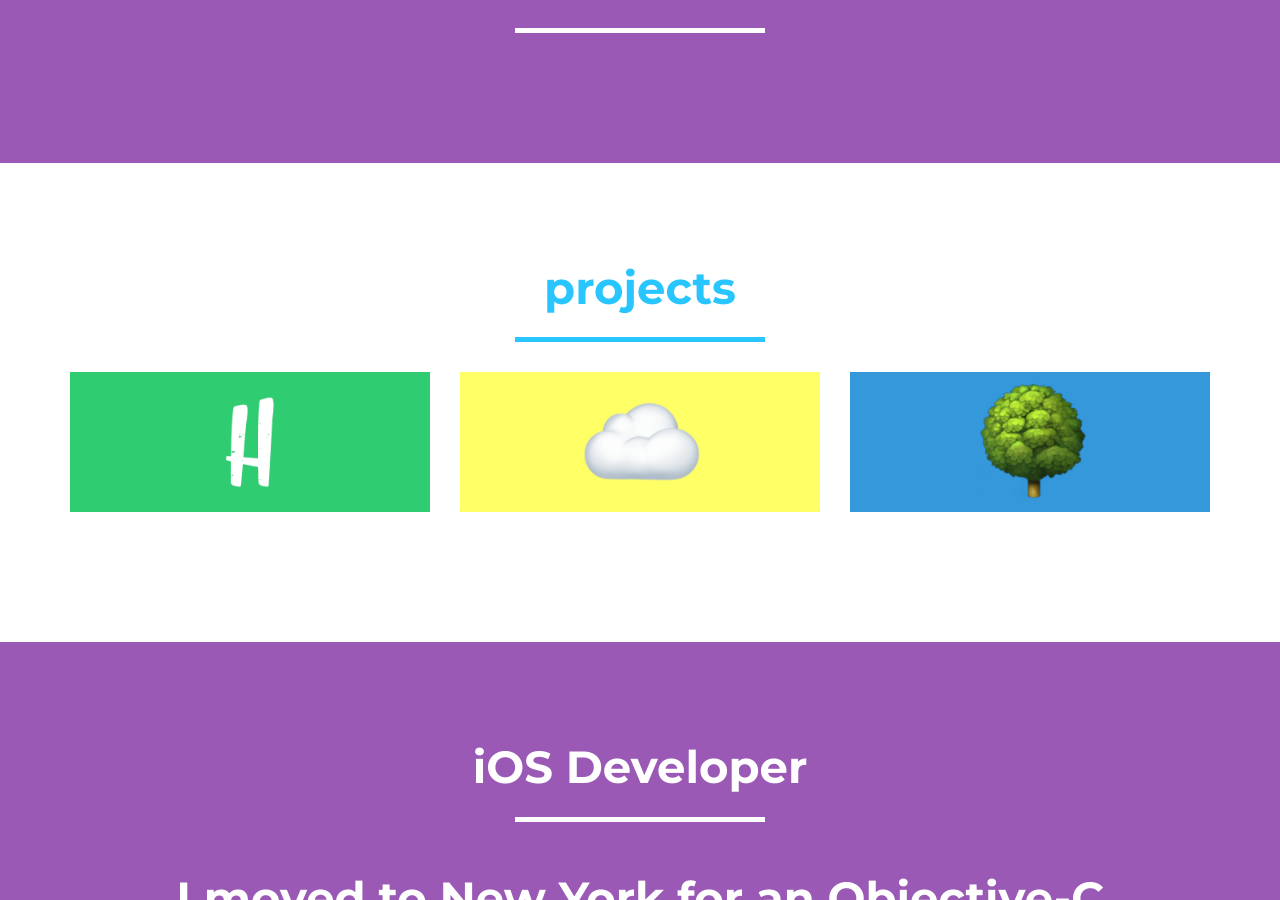
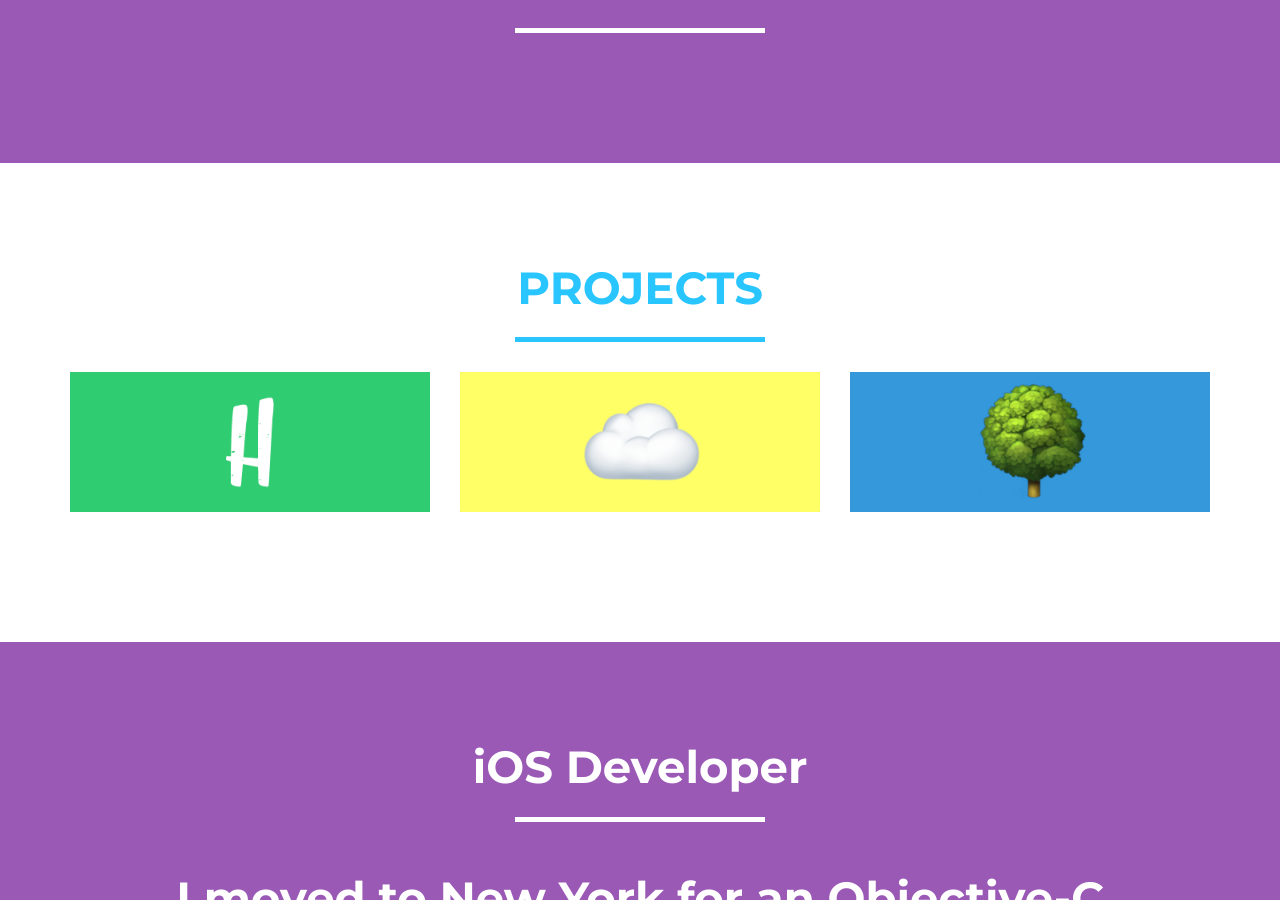
Before and after one commit to andrewcar/andrewcar.github.io, a Jekyll site: the page built from index.html, in a window 1280 px wide and 900 px high, scrolled down 719 px. Built offline with Jekyll 4.4.1, drawn with Linux system fonts in a browser that asks for light colours.

```diff
--- a/_includes/portfolio_grid.html
+++ b/_includes/portfolio_grid.html
@@ -4,7 +4,7 @@
         <div class="container">
             <div class="row">
                 <div class="col-lg-12 text-center">
-                    <h2>projects</h2>
+                    <h2>PROJECTS</h2>
                     <hr class="star-primary">
                 </div>
             </div>
```
